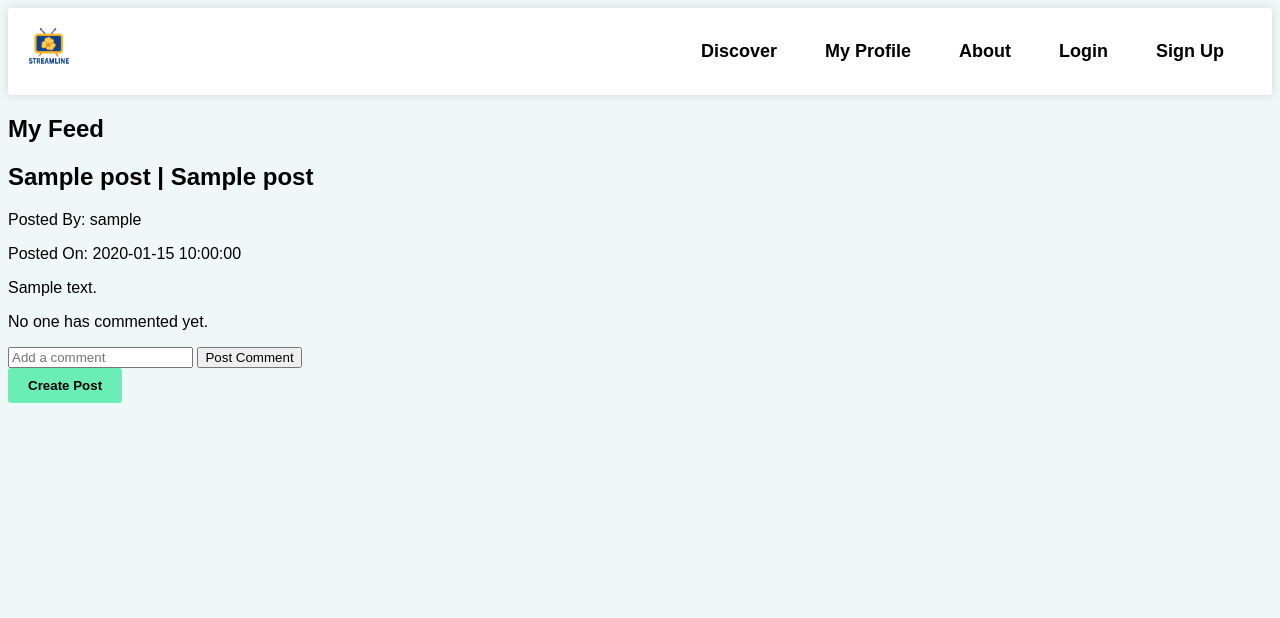
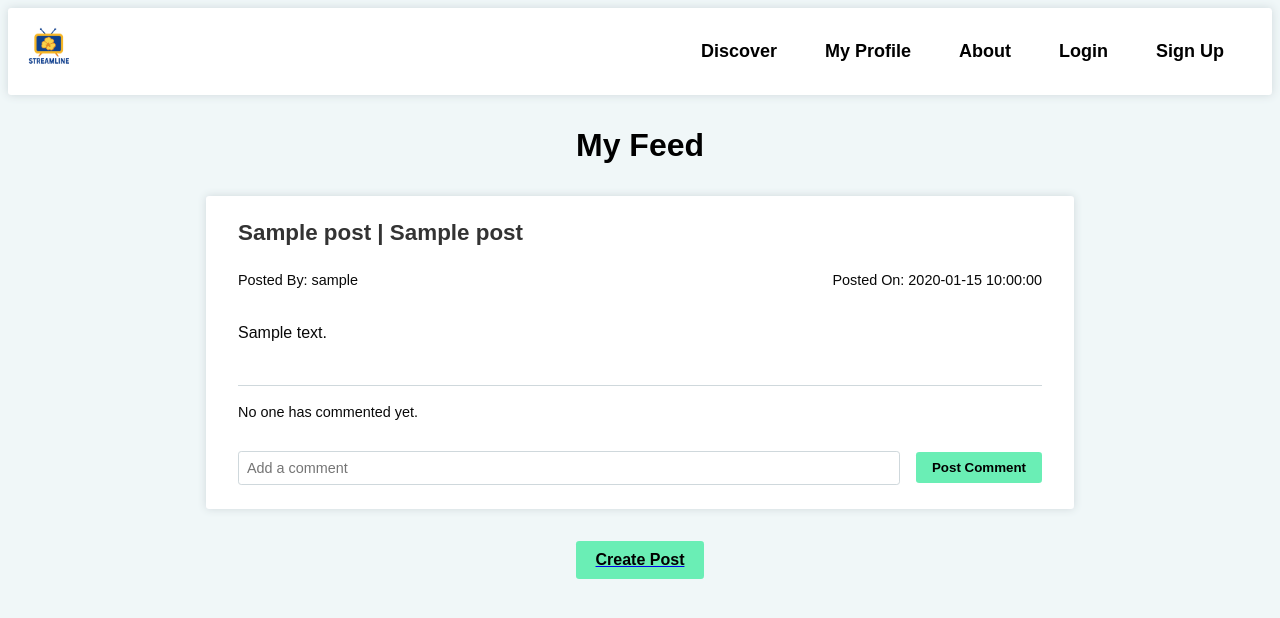
Before and after one commit to L3prech4un/TV-Show-Webapp, a Flask app: template templates/feed.html in a window 1280 px wide. Shown: the top 618 px of the page. Run offline with Flask 3, Linux system fonts and the light colour scheme; the template is opened without the code that fills it: most values are stand-ins (such as "Sample title", 1, 10 or a date in 2020).

Commit message:
Updated feedStyle and createpostStyle.

```diff
--- a/static/createpostStyle.css
+++ b/static/createpostStyle.css
@@ -95,12 +95,14 @@
     height: 18px;
 }
 
+/* Spoiler Box */
 .spoiler-row {
     display: flex;
     align-items: center;
     gap: 0.5rem;
 }
 
+/*Creatwe Post Button*/
 button {
     padding: 0.9rem;
     background: var(--clr-primary);
--- a/static/feedStyle.css
+++ b/static/feedStyle.css
@@ -73,9 +73,147 @@
     border-radius: var(--radius);
     cursor: pointer;
     font-weight: bold;
-    transition: background-color 0.3s ease;
+
 }
 
+.feed-container {
+    max-width: 900px;
+    margin: 2rem auto;
+    padding: 0 1rem;
+    display: flex;
+    flex-direction: column;
+    gap: 2rem;
+}
+
+.feed-box h2 {
+    margin: 0;
+    font-size: 2rem;
+    color: black;
+    text-align: center;
+}
+
+.post-box {
+    background-color: white;
+    padding: 1.5rem 2rem;
+    border-radius: var(--radius);
+    box-shadow: 0px 0px 8px var(--clr-gray200);
+    display: flex;
+    flex-direction: column;
+    gap: 1rem;
+
+}
+
+.post-box h2 {
+    margin: 0;
+    font-size: 1.4rem;
+    color: #333;
+}
+
+.post-box > div {
+    font-size: 0.9rem;
+    color: #555;
+    display: flex;
+    justify-content: space-between;
+}
+
+.post-box p {
+    margin: 0.5rem 0;
+    line-height: 1.4;
+    color: #090909;
+}
+
+/* Comments Section */
+.comments {
+    margin-top: 1rem;
+    padding-top: 0.5rem;
+    border-top: 1px solid var(--clr-gray200);
+    display: flex;
+    flex-direction: column;
+    gap: 0.8rem;
+}
+
+.comment {
+    background-color: var(--clr-gray100);
+    padding: 0.6rem 1rem;
+    border-radius: var(--radius);
+    font-size: 0.9rem;
+    display: flex;
+    justify-content: space-between;
+    align-items: center;
+}
+
+.comment p {
+    margin: 0;
+}
+
+/* Delete Comment Button */
+.delete-comment-btn {
+    background: #ff6b6b;
+    color: white;
+    border: none;
+    padding: 4px 8px;
+    border-radius: var(--radius);
+    cursor: pointer;
+    font-size: 0.75rem;
+}
+
+.delete-comment-btn:hover {
+    background: #ff4c4c;
+}
+
+/* Add Comment Button */
+.comments form {
+    display: flex;
+    align-items: center;
+    gap: 0.5rem; /* spacing between input and button */
+    margin-top: 0.5rem;
+    width: 100%;
+    gap: 0.5rem;
+}
+
+.make-comment {
+    flex: 1;
+    padding: 0.5rem;
+    border-radius: var(--radius);
+    border: 1px solid var(--clr-gray200);
+    font-size: 0.9rem;
+    width: 100%
+}
+
+.comment-button {
+    padding: 0.5rem 1rem;
+    border: none;
+    border-radius: var(--radius);
+    background-color: var(--clr-primary);
+    color: black;
+    font-weight: bold;
+    margin-left: 0.5rem;
+}
+
+.comment-button:hover {
+    background-color: var(--clr-primary-hover);
+}
+
+/* Create Post Button in Box */
+.create-button {
+    display: block;
+    margin: 2rem auto;
+    font-size: 1rem;
+}
+
+/*Delete Post Button*/
+.delete-post-btn {
+    background-color: #ff6b6b;  /* Red for delete */
+    color: white;
+    border: none;
+    padding: 6px 12px;
+    border-radius: var(--radius);
+    cursor: pointer;
+    font-size: 0.85rem;
+    font-weight: bold;
+}
+
+/* Spoiler Styling */
 .spoiler-content {
     display: none;
 }
@@ -95,7 +233,7 @@
 .spoiler-block {
     cursor: pointer;
     background:#6aeeb5;
-    color: white;
+    color: rgb(2, 1, 1);
     padding: 8px 12px;
     border-radius: 6px;
     display: inline-block;
--- a/templates/createpost.html
+++ b/templates/createpost.html
@@ -5,6 +5,7 @@
         <link rel="stylesheet" href="/static/createpostStyle.css">
     </head>
     <body>
+        <!--Navigation Bar to return to feed-->
         <navbar>
             <ul class ="nav-list">
             <li class ="nav-item">
@@ -13,6 +14,7 @@
             </ul>
         </navbar>
 
+        <!-- Create Post Section -->
         <div>
             <h2>Create A New Post</h2>
             <form method="POST">
--- a/templates/feed.html
+++ b/templates/feed.html
@@ -4,8 +4,9 @@
         <title>Feed - Streamline</title>
         <link rel="stylesheet" href="/static/feedStyle.css">
     </head>
+    <body>
 
-    <body>
+        <!--Navigation Bar-->
         <navbar>
             <ul class ="nav-list">
                 <li class ="nav-item">
@@ -31,19 +32,25 @@
             </ul>
         </navbar>
 
+        <!-- Feed Section -->
         <div class="feed-container">
             <div class="feed-box">
                 <h2>My Feed</h2>
             </div>
+
+            <!--Posts-->
             {% if posts %}
                 {% for post in posts %}
                     {% if post.spoiler %}
                         <div class="post-box">
                             <h2>{{post.media_title}} |  {{post.post_title}}</h2>
+
                             <div>
                                 <p>Posted By: {{post.username}}</p>
                                 <p>Posted On: {{post.post_date}}</p>
                             </div>
+
+                             <!-- Spoiler Section -->
                             <div class ="spoilers">
                                 <input type="checkbox" id="spoiler-{{ post.postid }}" class="spoiler-control">
                                 <label for="spoiler-{{ post.postid }}" class="spoiler-block">Click to Reveal Spoiler</label>
@@ -52,11 +59,13 @@
                                 <p>{{post.post_content}}</p>
 
                                 {% if post.userid|string == request.cookies.get('userloggedin')|string %}
+                                <!-- Delete Post -->
                                 <form method="POST">
                                     <input type="hidden" name="deletepostid" value="{{ post.postid }}">
-                                    <button type="submit">Delete Post</button>
+                                    <button type="submit" class="delete-post-btn">Delete Post</button>
                                 </form>
                                 {% endif %}
+                                <!-- Comments Section -->
                                 <div class="comments">
                                     {% set comments = getPostComments(post.postid) %}
                                     {% if comments %}
@@ -64,6 +73,7 @@
                                             <div class="comment">
                                                 <p><strong>{{ comment.username }}</strong>: {{ comment.comment_content }}</p>
                                                 {% if comment.userid|string == request.cookies.get('userloggedin')|string %}
+                                                <!--Delete Comment-->
                                                 <form method="POST" action="/delete_comment/{{ comment.commentid }}">
                                                     <button type="submit" class="delete-comment-btn">Delete</button>
                                                 </form>
@@ -74,6 +84,7 @@
                                         <p>No one has commented yet.</p>
                                     {% endif %}
 
+                                    <!--Add Comment-->
                                     <form method="POST">
                                         <input type="hidden" name="postid" value="{{post.postid}}">
                                         <input class="make-comment" type="text" name="content" placeholder="Add a comment" required>
@@ -84,6 +95,8 @@
                             </div>
                         </div>
                     {% else %}
+
+                    <!--Non-Spoiler Section-->
                         <div class="post-box">
                             <h2>{{post.media_title}} | {{post.post_title}}</h2>
                             <div>
@@ -94,11 +107,15 @@
                             <p>{{post.post_content}}</p>
 
                             {% if post.userid|string == request.cookies.get('userloggedin')|string %}
+
+                            <!--Delete Post-->
                             <form method="POST">
                                 <input type="hidden" name="deletepostid" value="{{ post.postid }}">
-                                <button type="submit">Delete Post</button>
+                                <button type="submit" class="delete-post-btn">Delete Post</button>
                             </form>
                             {% endif %}
+
+                            <!--Comments-->
                             <div class="comments">
                                 {% set comments = getPostComments(post.postid) %}
                                 {% if comments %}
@@ -106,6 +123,7 @@
                                         <div class="comment">
                                             <p><strong>{{ comment.username }}</strong>: {{ comment.comment_content }}</p>
                                             {% if comment.userid|string == request.cookies.get('userloggedin')|string %}
+                                            <!--Delete Comment-->
                                             <form method="POST" action="/delete_comment/{{ comment.commentid }}">
                                                 <button type="submit" class="delete-comment-btn">Delete</button>
                                             </form>
@@ -116,6 +134,7 @@
                                     <p>No one has commented yet.</p>
                                 {% endif %}
 
+                                <!--Add Comment-->
                                 <form method="POST">
                                     <input type="hidden" name="postid" value="{{post.postid}}">
                                     <input class="make-comment" type="text" name="content" placeholder="Add a comment" required>
@@ -130,6 +149,8 @@
             <p>No posts to display</p>
             {% endif %}
         </div>
+
+        <!-- Create Post Button -->
         <a href="/create_post"><button class="create-button">Create Post</button></a>
     </body>
 </html>
```
